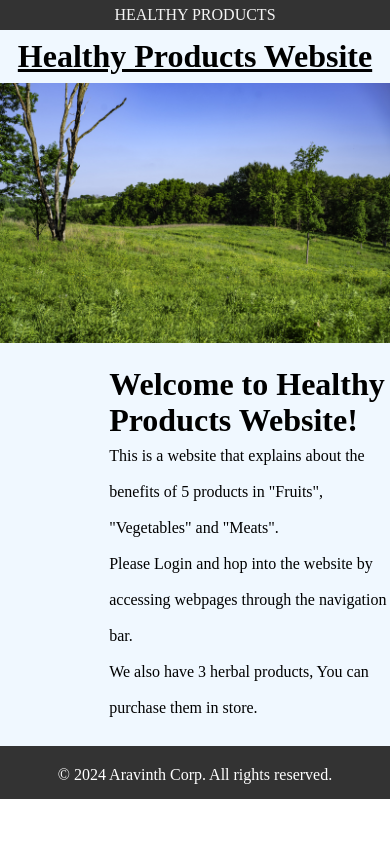
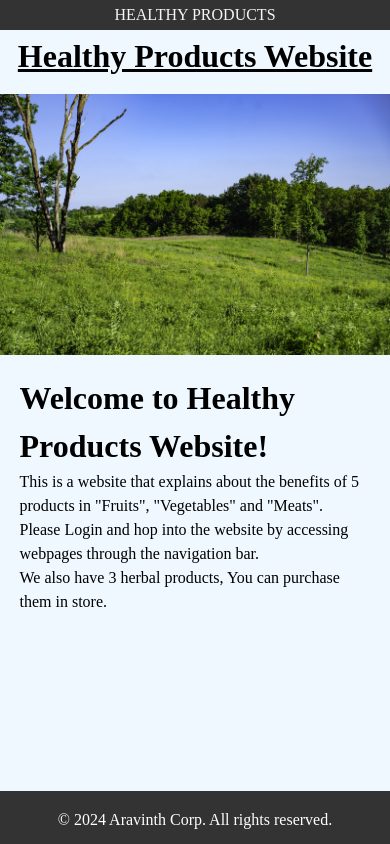
Before and after one commit to AravinthS75/Heathy-Products, a React (Create React App) app in the folder Healthy Product/: page / in a window 390 px wide. Built offline with nearby package versions, Linux system fonts and the light colour scheme.

Commit message:
Update index.module.css

```diff
--- a/Healthy Product/src/index.module.css
+++ b/Healthy Product/src/index.module.css
@@ -1,23 +1,59 @@
 * {
     margin: 0;
-    /* padding: 0; */
     box-sizing: border-box;
-    max-height:max-content;
 }
+
+html, body {
+    height: 100%;
+    margin: 0;
+}
+
+.content {
+    width: 100%;
+    background-color: aliceblue;
+    min-height: 90.2vh; /* Ensures the content height fills the viewport height */
+    display: flex;
+    flex-direction: column;
+    align-items: center;
+}
+
 .contentText {
-    padding: 5% 0% 5% 10%;
-    /* padding-left: 40%; */
     width: 100%;
-    padding-left: 28%;
+    padding: 5% 0% 5% 28%;
     line-height: 225%;
 }
-.content{
-    width: 100%;
-    background-color: aliceblue;
-}
-.fimg{
+
+.fimg {
     width: 100%;
     height: 500px;
     margin: 0;
     padding-top: 2%;
 }
+
+@media (max-width: 768px) {
+    .contentText {
+        padding: 5% 10%;
+        line-height: 1.5;
+    }
+
+    .fimg {
+        height: auto;
+        padding-top: 5%;
+    }
+
+    .content{
+        padding-bottom: 31px;
+    }
+}
+
+@media (max-width: 480px) {
+    .contentText {
+        padding: 5%;
+        line-height: 1.5;
+    }
+
+    .fimg {
+        height: auto;
+        padding-top: 5%;
+    }
+}
```
